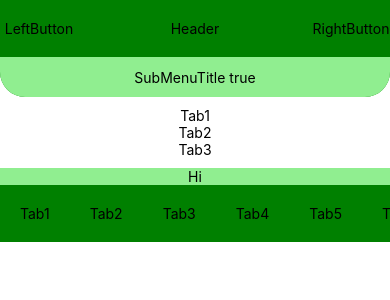
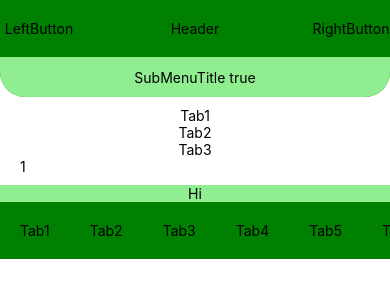
Before and after one commit to christian-hess-94/mobile-animations, a React Native app: screen / in a window 390 px wide. Shown: the top 300 px of the page. Built offline with nearby package versions, Linux system fonts and the light colour scheme.

Commit message:
Iniciadas tabs

```diff
--- a/App.js
+++ b/App.js
@@ -10,10 +10,9 @@ import Tab3 from './TabsOld/Tab3'
 const App = () => {
   const [loadingContent, setLoadingContent] = useState(false)
   const [openSubMenu, setOpenSubMenu] = useState(false)
-  const [onlyOnce, setOnlyOnce] = useState(true)
+  const [currentTab, setCurrentTab] = useState(1)
   const loadContent = () => {
     setLoadingContent(true)
-    setOnlyOnce(false)
     setTimeout(() => { setLoadingContent(false) }, 3000)
   }
   const closeSubMenu = () => {
@@ -49,9 +48,12 @@ const App = () => {
           <Tab1 />,
           <Tab2 />,
           <Tab3 />,
+          <Text>{currentTab}</Text>
         ]}
         tabTitles={['Tab1', 'Tab2', 'Tab3', 'Tab4', 'Tab5', 'Tab6', 'Tab7']}
         defaultTab={1}
+        currentTab={currentTab}
+        setCurrentTab={setCurrentTab}
         footerBody={
           <Text>Hi</Text>
         }
--- a/Scene/SceneTabButtons.js
+++ b/Scene/SceneTabButtons.js
@@ -1,5 +1,5 @@
 import React from 'react'
-import { View, Text, ScrollView } from 'react-native'
+import { View, Text, ScrollView, TouchableOpacity } from 'react-native'
 
 const SceneTabButtons = props => {
     let {
@@ -15,7 +15,8 @@ const SceneTabButtons = props => {
         hasFooter,
         loadingContent,
         hasTabs,
-        footerBody
+        footerBody,
+        setCurrentTab
     } = props
     let minimumTabs = 6
     return (
@@ -24,12 +25,15 @@ const SceneTabButtons = props => {
                 {
                     tabTitles.map(
                         (tabTitle, tabNumber) =>
+                            <TouchableOpacity onPress={() => setCurrentTab(tabNumber + 1)}>
+
                                 <Text
                                     key={tabNumber}
                                     style={{ flex: 1, margin: 20, textAlign: 'center' }}
                                 >
                                     {tabTitle}
                                 </Text>
+                            </TouchableOpacity>
                     )
                 }
             </View>
```
Lines whose indentation alone changed are shown as unchanged.
